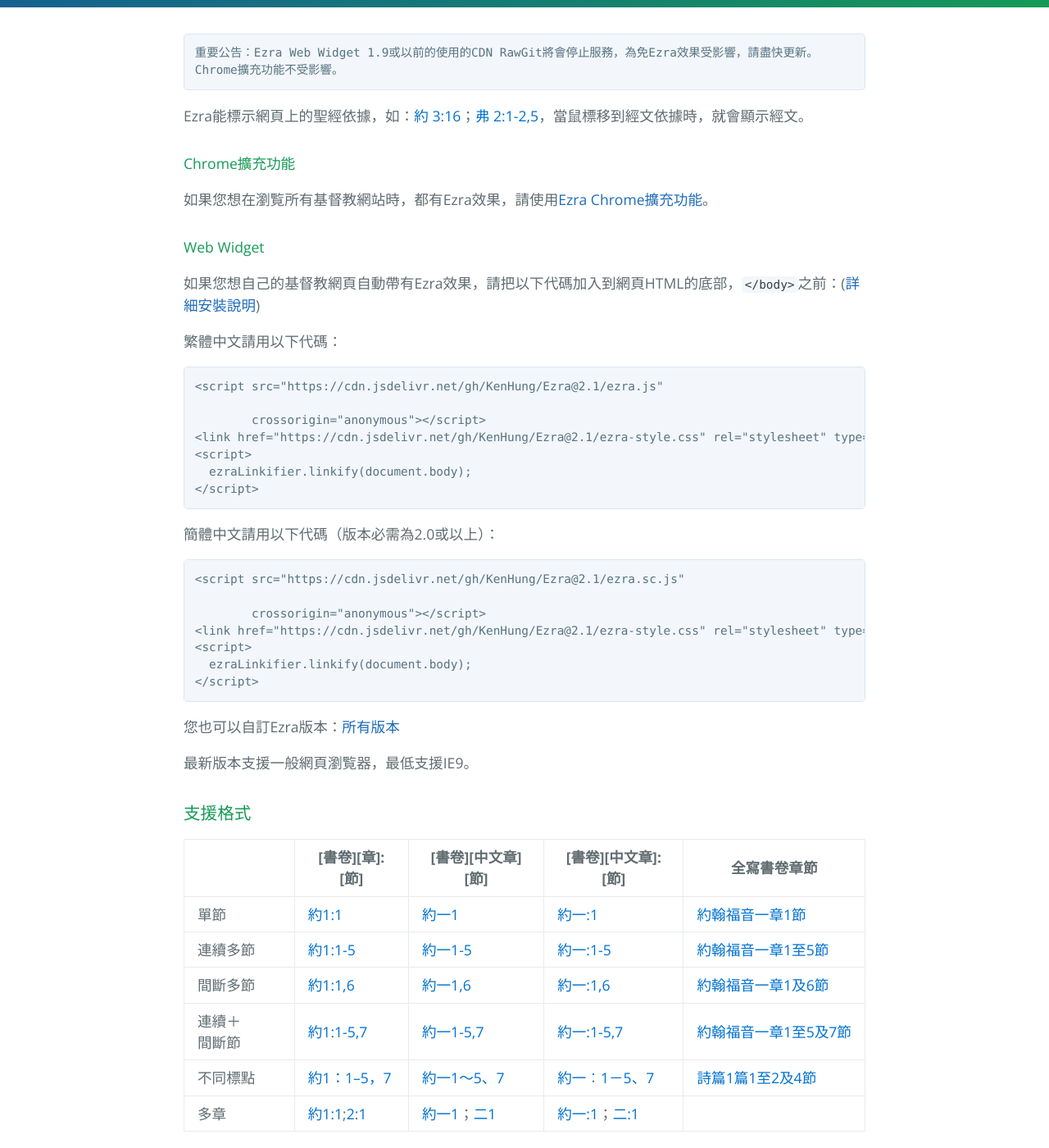
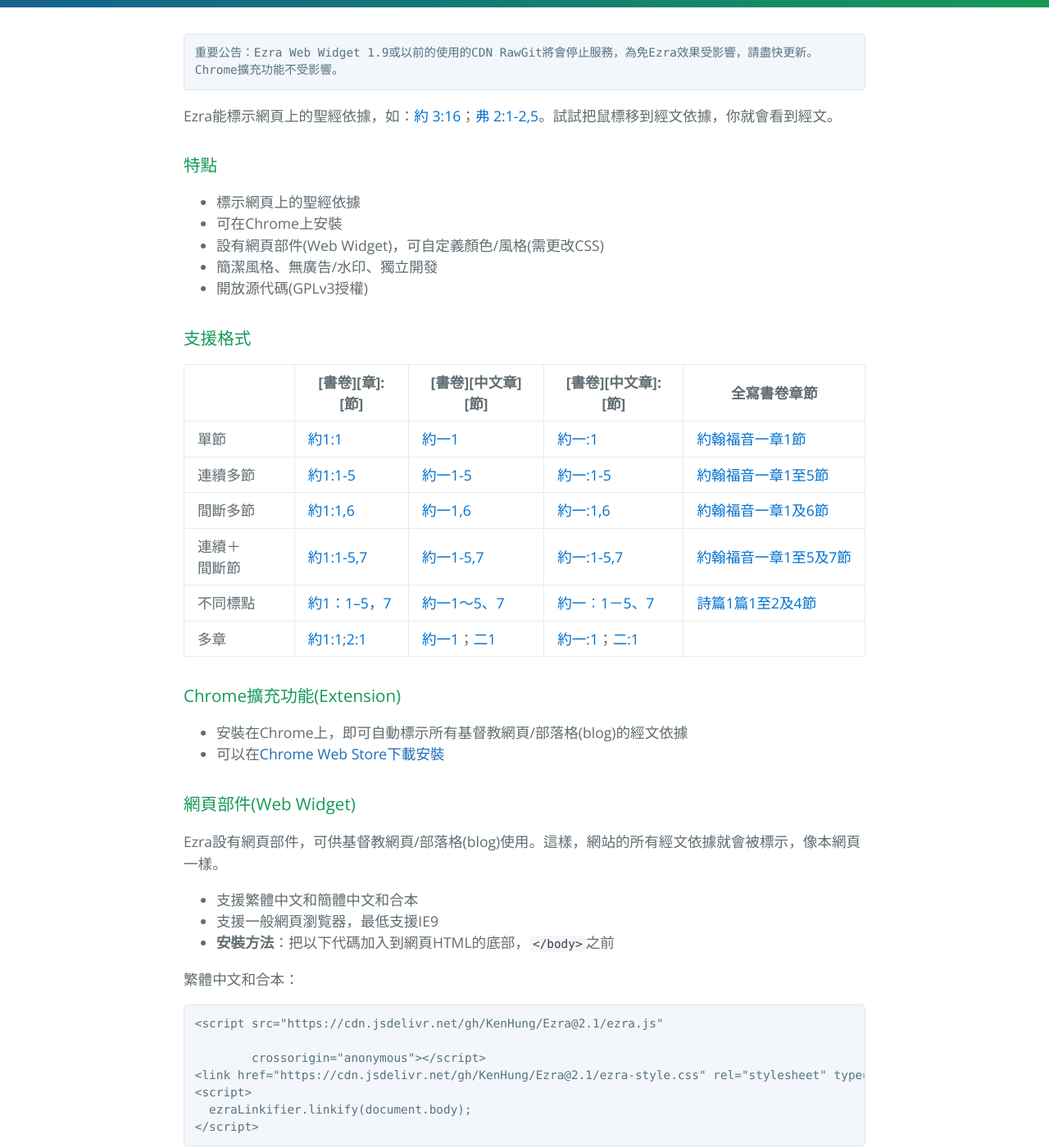
Before and after one commit to KenHung/Ezra, a Jekyll site: the page built from docs/index.md, in a window 1280 px wide and 1400 px high, scrolled down 374 px. Shown: the whole window at 82% size. Built offline with Jekyll 4.4.1, drawn with Linux system fonts in a browser that asks for light colours; some of the changed text lies outside the part shown.

Commit message:
update site

````diff
--- a/docs/_layouts/index.html
+++ b/docs/_layouts/index.html
@@ -15,7 +15,7 @@
   <section class="page-header">
     <h1 class="project-name">Ezra</h1>
     <h2 class="project-tagline">自動聖經標示</h2>
-    <a href="https://kenhung.github.io/Ezra/#web-widget" class="btn">Web Widget</a>
+    <a href="https://kenhung.github.io/Ezra/#網頁部件(web-widget)" class="btn">Web Widget</a>
     <a href="https://chrome.google.com/webstore/detail/ezra-%E5%8D%B3%E6%99%82%E8%81%96%E7%B6%93%E6%9F%A5%E8%A8%BD/malpgijpleaapnkjihoacpbkkodkmjgg?hl=zh-TW&gl=HK" class="btn">Chrome擴充功能</a>
     <a href="https://github.com/KenHung/Ezra" class="btn">View on GitHub</a>
   </section>
--- a/docs/index.md
+++ b/docs/index.md
@@ -5,39 +5,18 @@
     重要公告：Ezra Web Widget 1.9或以前的使用的CDN RawGit將會停止服務，為免Ezra效果受影響，請盡快更新。
     Chrome擴充功能不受影響。
 
-Ezra能標示網頁上的聖經依據，如：約 3:16；弗 2:1-2,5，當鼠標移到經文依據時，就會顯示經文。
+Ezra能標示網頁上的聖經依據，如：約 3:16；弗 2:1-2,5。試試把鼠標移到經文依據，你就會看到經文。
 
-#### Chrome擴充功能
-如果您想在瀏覧所有基督教網站時，都有Ezra效果，請使用[Ezra Chrome擴充功能](https://chrome.google.com/webstore/detail/ezra-%E5%8D%B3%E6%99%82%E8%81%96%E7%B6%93%E6%9F%A5%E8%A8%BD/malpgijpleaapnkjihoacpbkkodkmjgg?hl=zh-TW&gl=HK)。
+### 特點
 
-#### Web Widget
-如果您想自己的基督教網頁自動帶有Ezra效果，請把以下代碼加入到網頁HTML的底部，```</body>```之前：([詳細安裝說明](https://github.com/KenHung/Ezra/wiki/%E8%A9%B3%E7%B4%B0%E5%AE%89%E8%A3%9D%E8%AA%AA%E6%98%8E))
-
-繁體中文請用以下代碼：
-
-    <script src="https://cdn.jsdelivr.net/gh/KenHung/Ezra@{{ site.ezra.version }}/ezra.js"
-            integrity="sha384-{{ site.ezra.integrity }}"
-            crossorigin="anonymous"></script>
-    <link href="https://cdn.jsdelivr.net/gh/KenHung/Ezra@{{ site.ezra.version }}/ezra-style.css" rel="stylesheet" type="text/css" />
-    <script>
-      ezraLinkifier.linkify(document.body);
-    </script>
-
-簡體中文請用以下代碼（版本必需為2.0或以上）：
-
-    <script src="https://cdn.jsdelivr.net/gh/KenHung/Ezra@{{ site.ezra.version }}/ezra.sc.js"
-            integrity="sha384-{{ site.ezra.integrity_sc }}"
-            crossorigin="anonymous"></script>
-    <link href="https://cdn.jsdelivr.net/gh/KenHung/Ezra@{{ site.ezra.version }}/ezra-style.css" rel="stylesheet" type="text/css" />
-    <script>
-      ezraLinkifier.linkify(document.body);
-    </script>
-
-您也可以自訂Ezra版本：[所有版本](https://github.com/KenHung/Ezra/releases)
-
-最新版本支援一般網頁瀏覧器，最低支援IE9。
+* 標示網頁上的聖經依據
+* 可在Chrome上安裝
+* 設有網頁部件(Web Widget)，可自定義顏色/風格(需更改CSS)
+* 簡潔風格、無廣告/水印、獨立開發
+* 開放源代碼(GPLv3授權)
 
 ### 支援格式
+
 <table class="unchanged rich-diff-level-one">
   <thead>
     <tr>
@@ -94,16 +73,52 @@
   </tbody>
 </table>
 
-### 譯本
-支援繁體中文和簡體中文和合本。
+### Chrome擴充功能(Extension)
 
-### 意見/問題
-如果有意見或者問題想要提出，歡迎到[GitHub Issues](https://github.com/KenHung/Ezra/issues/new)發表，或者電郵給我：<eiekenhung@gmail.com>。
+* 安裝在Chrome上，即可自動標示所有基督教網頁/部落格(blog)的經文依據
+* 可以在[Chrome Web Store下載安裝](https://chrome.google.com/webstore/detail/ezra-%E5%8D%B3%E6%99%82%E8%81%96%E7%B6%93%E6%9F%A5%E8%A8%BD/malpgijpleaapnkjihoacpbkkodkmjgg?hl=zh-TW&gl=HK)
+
+### 網頁部件(Web Widget)
+
+Ezra設有網頁部件，可供基督教網頁/部落格(blog)使用。這樣，網站的所有經文依據就會被標示，像本網頁一樣。
+
+* 支援繁體中文和簡體中文和合本
+* 支援一般網頁瀏覧器，最低支援IE9
+* **安裝方法**：把以下代碼加入到網頁HTML的底部，```</body>```之前
+
+繁體中文和合本：
+
+    <script src="https://cdn.jsdelivr.net/gh/KenHung/Ezra@{{ site.ezra.version }}/ezra.js"
+            integrity="sha384-{{ site.ezra.integrity }}"
+            crossorigin="anonymous"></script>
+    <link href="https://cdn.jsdelivr.net/gh/KenHung/Ezra@{{ site.ezra.version }}/ezra-style.css" rel="stylesheet" type="text/css" />
+    <script>
+      ezraLinkifier.linkify(document.body);
+    </script>
+
+簡体中文和合本：
+
+    <script src="https://cdn.jsdelivr.net/gh/KenHung/Ezra@{{ site.ezra.version }}/ezra.sc.js"
+            integrity="sha384-{{ site.ezra.integrity_sc }}"
+            crossorigin="anonymous"></script>
+    <link href="https://cdn.jsdelivr.net/gh/KenHung/Ezra@{{ site.ezra.version }}/ezra-style.css" rel="stylesheet" type="text/css" />
+    <script>
+      ezraLinkifier.linkify(document.body);
+    </script>
+
+另有[詳細安裝說明](https://github.com/KenHung/Ezra/wiki/%E8%A9%B3%E7%B4%B0%E5%AE%89%E8%A3%9D%E8%AA%AA%E6%98%8E)，您也可以[自訂版本](https://github.com/KenHung/Ezra/releases)。
+
+### 發表意見/問題
+
+* [GitHub留言](https://github.com/KenHung/Ezra/issues/new)
+* 電郵：<eiekenhung@gmail.com>
 
 ### 為什麼叫Ezra？
+
 文士是抄寫聖經的人，很熟悉聖經，所以我特地用文士以斯拉(Ezra)來命名這個經文查詢小工具。而且這個名字簡短，優美，不易和常用字混淆。
 
 ### 致謝
+
 Ezra能夠運作，要感謝下列開源項目/免費軟件的幫助：
 
 * 「[信望愛信仰與聖經資源中心](https://bible.fhl.net/)」提供了[聖經JSON API](https://bible.fhl.net/json/)作經文查詢。
````
Also changed, not shown: gulpfile.js (+1 -11 lines).
